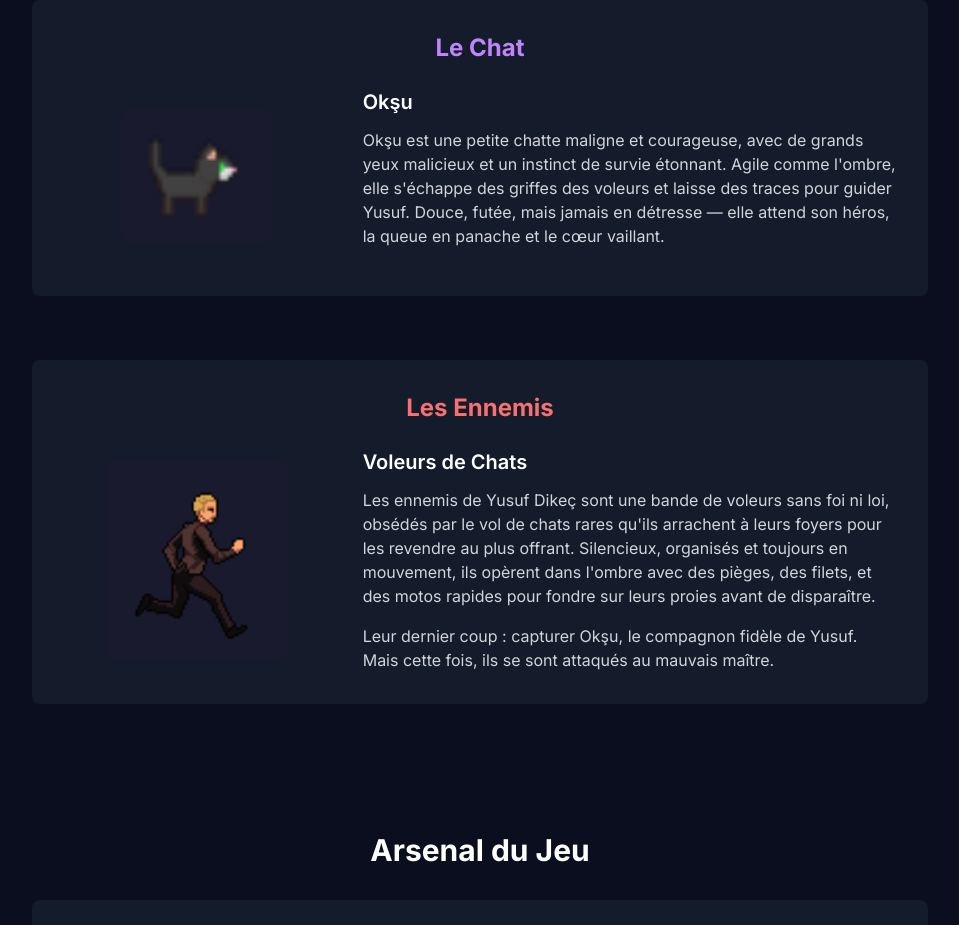
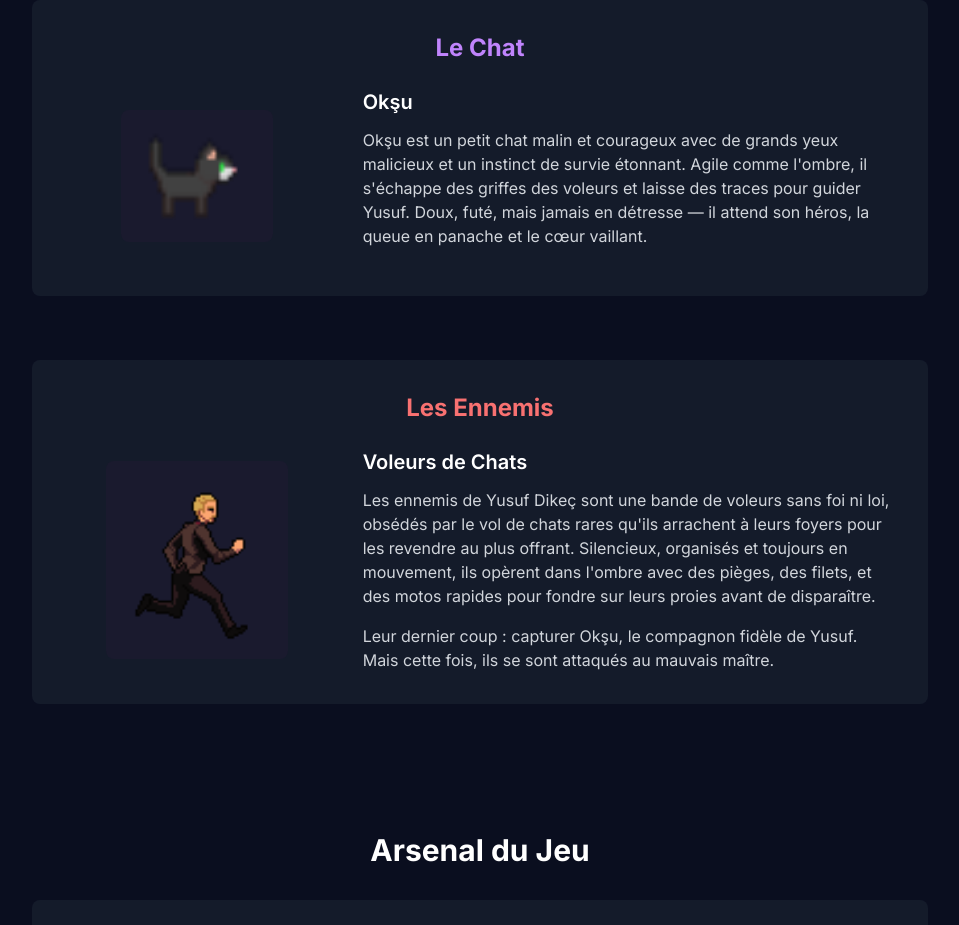
Before and after one commit to AMARA-Khaled/meow-ssion-impossible-website, a Next.js app: page / in a window 1280 px wide. Shown: the part 1240-2165 px from the top of the page, without its empty margins (160-1119 px from the left). Built offline with nearby package versions, Linux system fonts and the light colour scheme.

Commit message:
Update page.tsx

```diff
--- a/app/page.tsx
+++ b/app/page.tsx
@@ -133,9 +133,9 @@ export default function HomePage() {
             <div className="w-full md:w-2/3">
               <h4 className="text-xl font-semibold mb-3">Okşu</h4>
               <p className="text-gray-300 mb-4">
-                Okşu est une petite chatte maligne et courageuse, avec de grands yeux malicieux et un instinct de survie
-                étonnant. Agile comme l'ombre, elle s'échappe des griffes des voleurs et laisse des traces pour guider
-                Yusuf. Douce, futée, mais jamais en détresse — elle attend son héros, la queue en panache et le cœur
+                Okşu est un petit chat malin et courageux avec de grands yeux malicieux et un instinct de survie
+                étonnant. Agile comme l'ombre, il s'échappe des griffes des voleurs et laisse des traces pour guider
+                Yusuf. Doux, futé, mais jamais en détresse — il attend son héros, la queue en panache et le cœur
                 vaillant.
               </p>
             </div>
```
